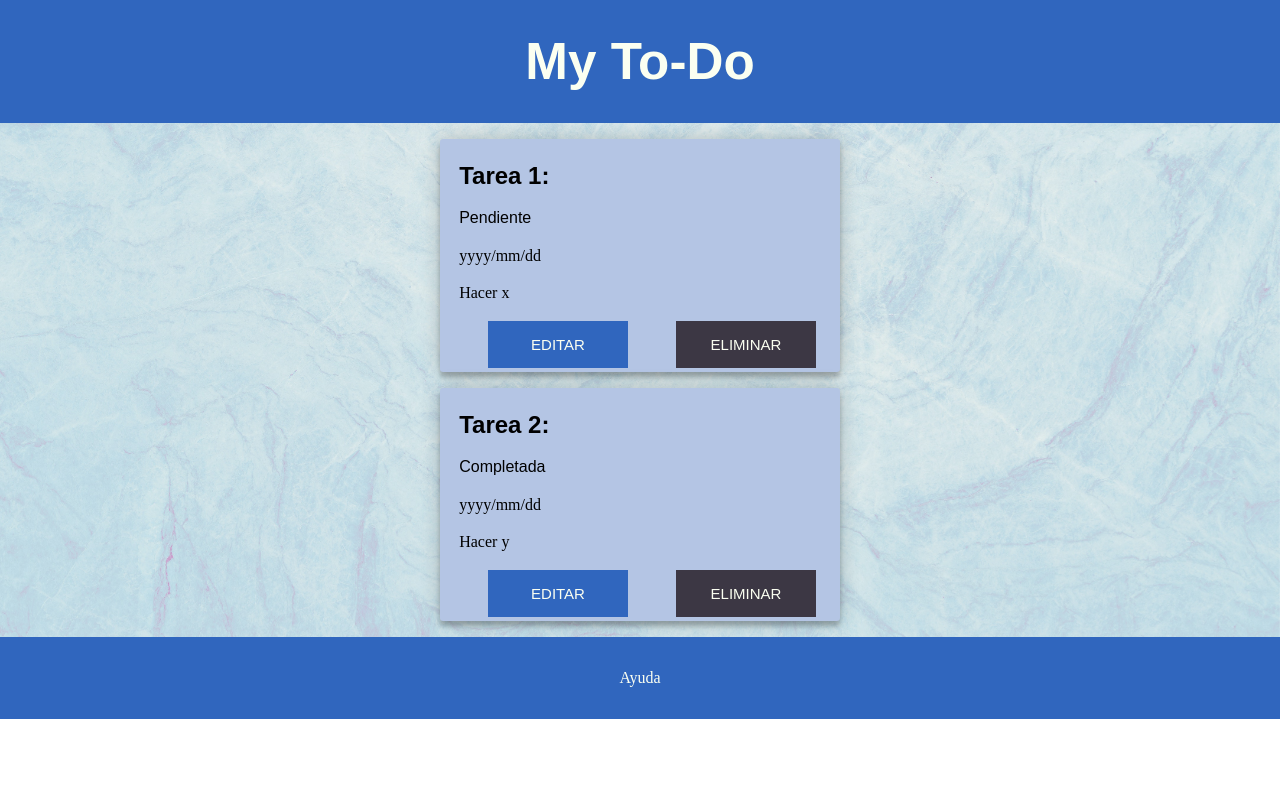
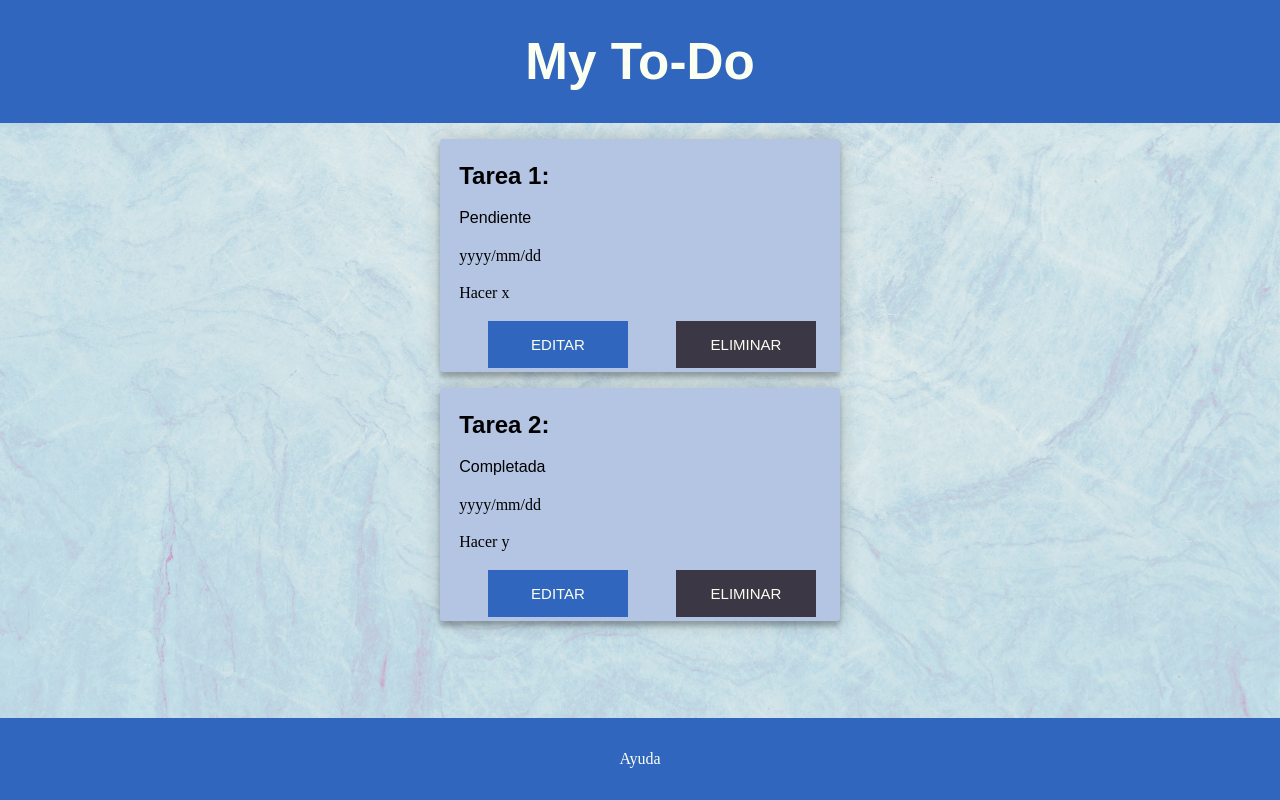
Before and after one commit to onlyG19/Control2_TBD2023, a Vue app in the folder src/frontend/: page /task in a window 1280 px wide. Built offline with nearby package versions, Linux system fonts and the light colour scheme.

Commit message:
[jairo santi]-ajuste en vista de tareas

```diff
--- a/src/frontend/src/components/Footer.vue
+++ b/src/frontend/src/components/Footer.vue
@@ -17,6 +17,7 @@
     text-align: center;
     padding: 1rem;
     color: #fbfff1;
+    margin-top: auto;
     font-family: "NuevaFuente, sans-serif"; /* Cambia "NuevaFuente" a la fuente que desees */
   }
   </style>
--- a/src/frontend/src/components/TaskList.vue
+++ b/src/frontend/src/components/TaskList.vue
@@ -75,7 +75,7 @@
   };
   </script>
 
-  <style scoped>
+  <style>
   /* Estilos específicos para el componente TaskList */
   section article {
     color: black;
--- a/src/frontend/src/views/Task.vue
+++ b/src/frontend/src/views/Task.vue
@@ -20,12 +20,15 @@ export default {
 };
 </script>
 
-<style>
+<style scoped>
 .app-container {
   background-image: url("@/assets/fondo.jpg");
   background-size: cover;
   background-repeat: no-repeat;
   background-attachment: fixed;
+  min-height: 100vh;
+  flex-direction: column;
+  display: flex;
   /* Otros estilos de diseño si es necesario */
 }
 </style>
```
Also changed, not shown: src/frontend/src/components/Header.vue (line endings or trailing spaces), src/frontend/src/views/Login.vue (line endings or trailing spaces).
